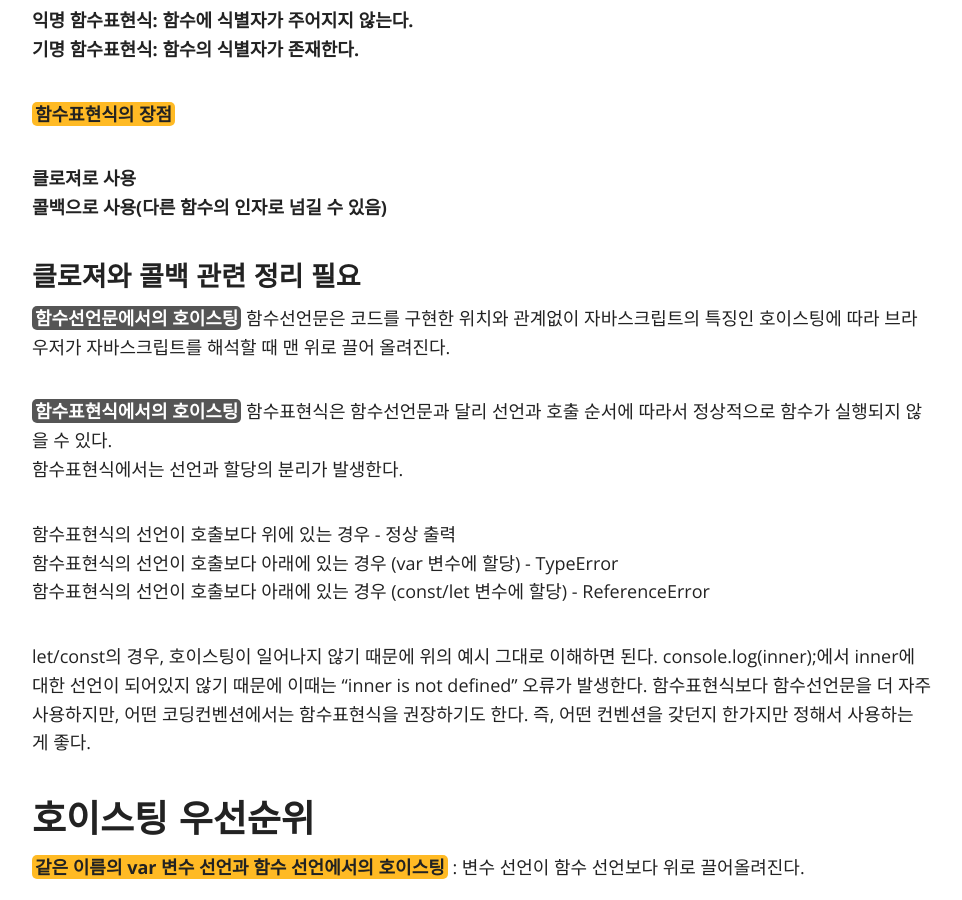
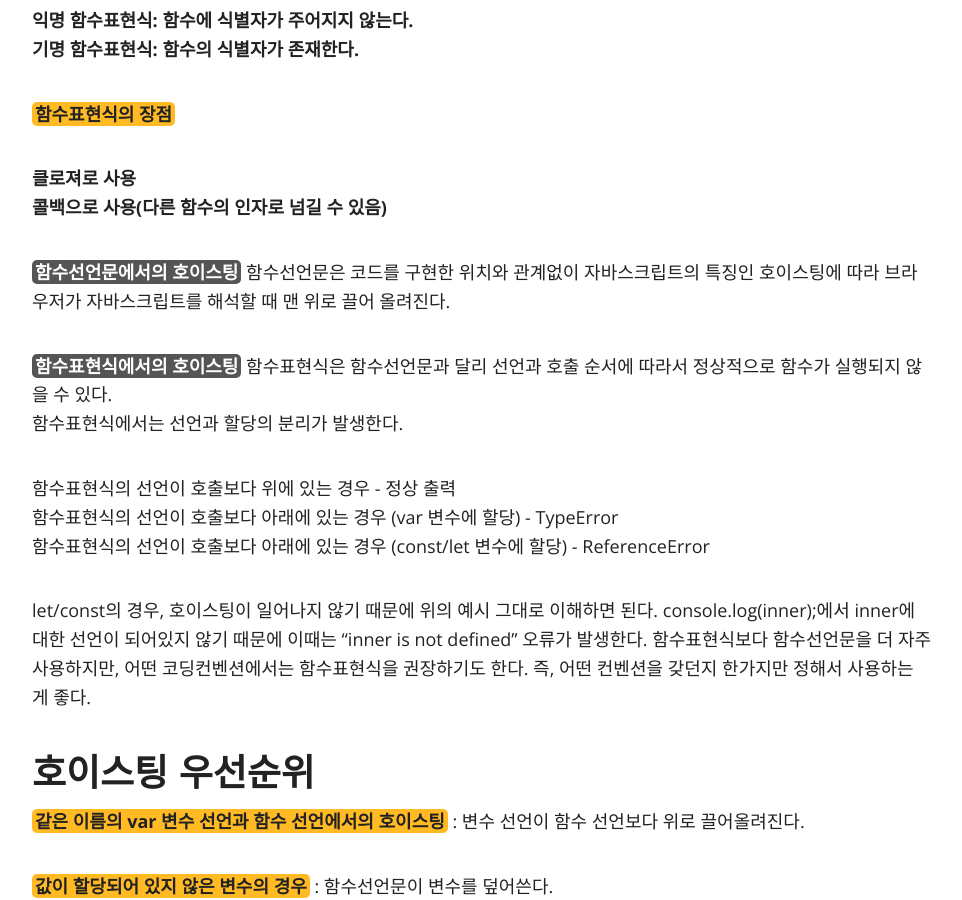
Before and after one commit to lsh58/lsh58.github.io, a Jekyll site: the page built from _posts/2020-02-27-JS_Hoisting.md, in a window 1280 px wide and 900 px high, scrolled down 1328 px. Shown: the whole window, without its empty margins (158-1120 px from the left). Built offline with Jekyll 4.4.1, drawn with Linux system fonts in a browser that asks for light colours; nearby versions of some CDN libraries; comment, search, counter and statistics services are not loaded.

Commit message:
Update 2020-02-27-JS_Hoisting.md

```diff
--- a/_posts/2020-02-27-JS_Hoisting.md
+++ b/_posts/2020-02-27-JS_Hoisting.md
@@ -54,8 +54,6 @@ var 변수/함수의 선언만 위로 끌어 올려지며, 할당은 끌어 올
 **클로져로 사용**
 **콜백으로 사용(다른 함수의 인자로 넘길 수 있음)**
 
-### 클로져와 콜백 관련 정리 필요
-
 <span class="gray">함수선언문에서의 호이스팅</span>
 함수선언문은 코드를 구현한 위치와 관계없이 자바스크립트의 특징인 호이스팅에 따라 브라우저가 자바스크립트를 해석할 때 맨 위로 끌어 올려진다.
 
```
